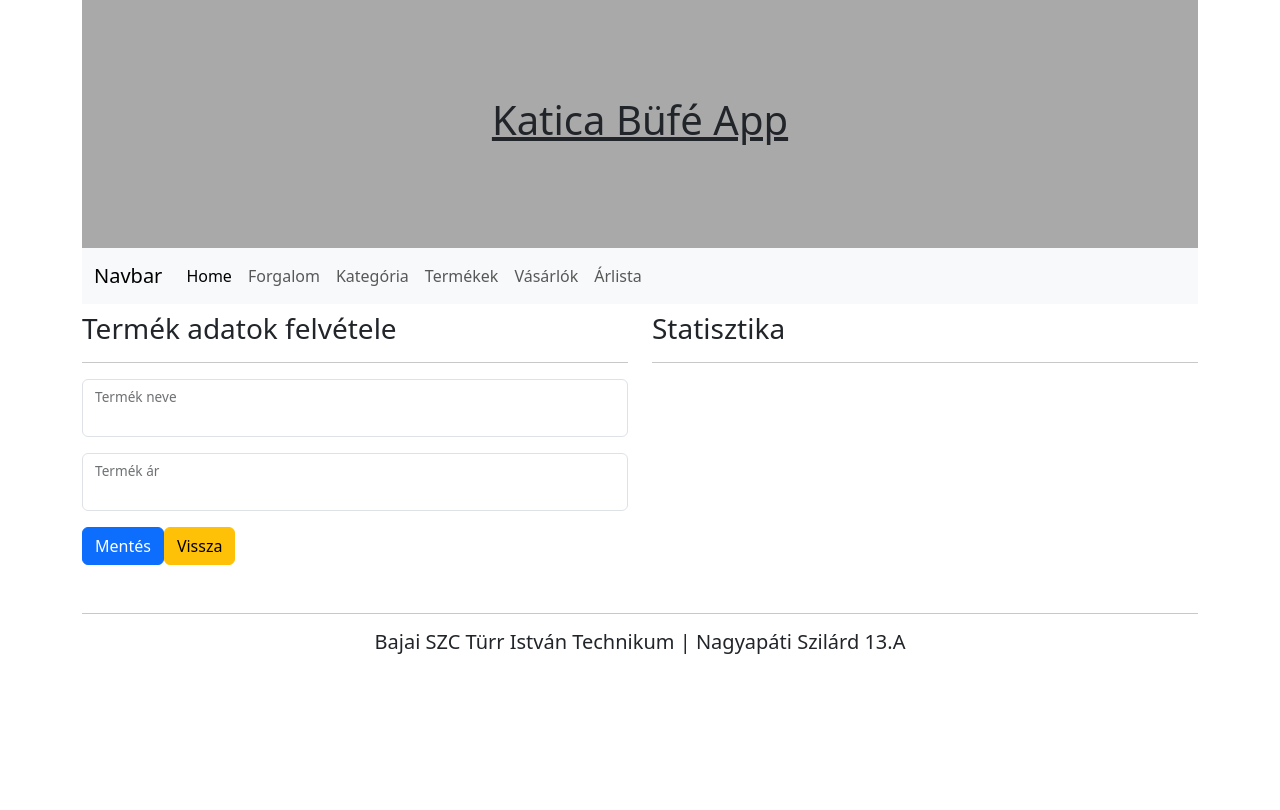
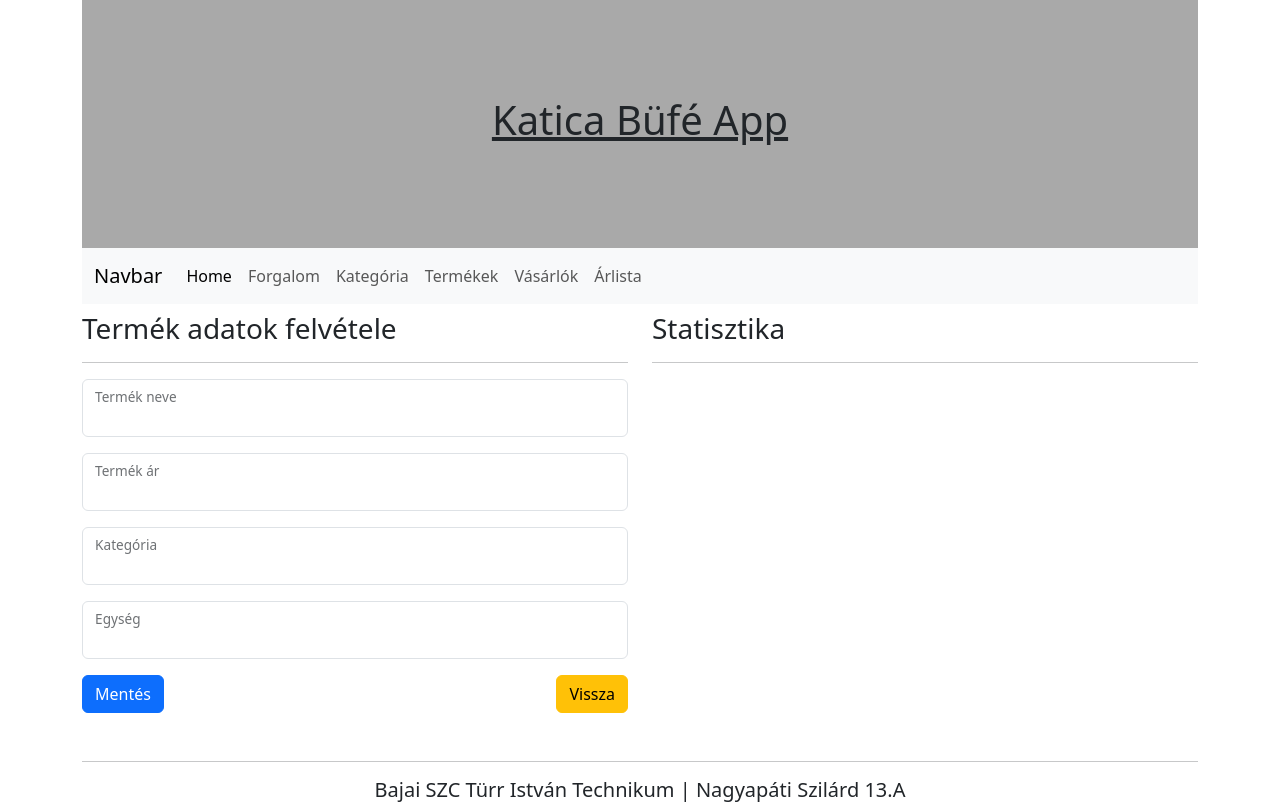
Before and after one commit to n-szilard/katicabufe, an Angular app: page /productsform in a window 1280 px wide. Built offline with nearby package versions, Linux system fonts and the light colour scheme.

Commit message:
Product form fieldek

```diff
--- a/src/app/components/products/products-form/products-form.component.html
+++ b/src/app/components/products/products-form/products-form.component.html
@@ -9,6 +9,16 @@
         <input type="text" id="nev" class="form-control">
         <label for="nev">Termék ár</label>
     </div>
+    <div class="form-floating mb-3">
+        <input type="text" id="nev" class="form-control">
+        <label for="nev">Kategória</label>
+    </div>
+    <div class="form-floating mb-3">
+        <input type="text" id="nev" class="form-control">
+        <label for="nev">Egység</label>
+    </div>
 </div>
-<button type="button" class="btn btn-primary">Mentés</button>
-<button class="btn btn-warning" routerLink="/products">Vissza</button>
+<div class="buttonContainer">
+    <button type="button" class="btn btn-primary">Mentés</button>
+    <button class="btn btn-warning" routerLink="/products">Vissza</button>
+</div>
```
